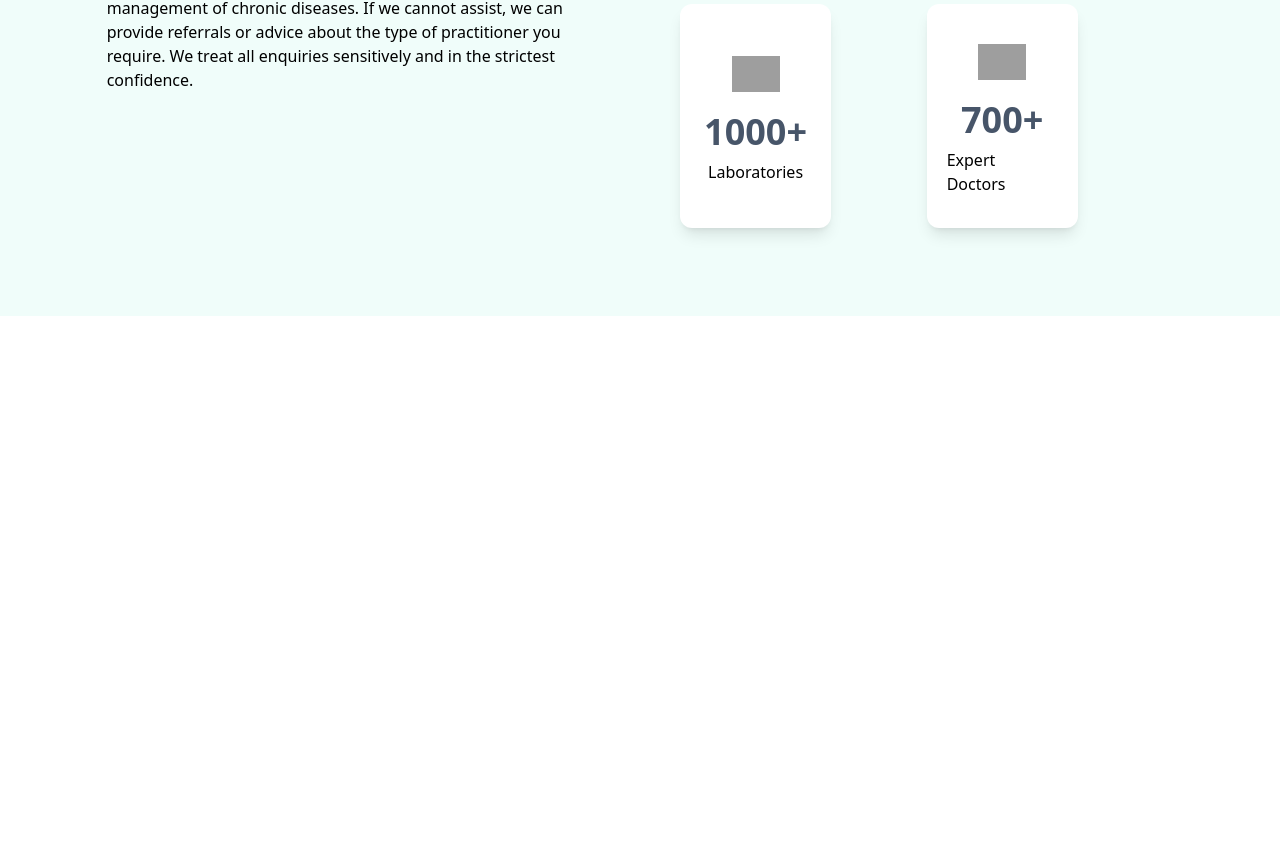
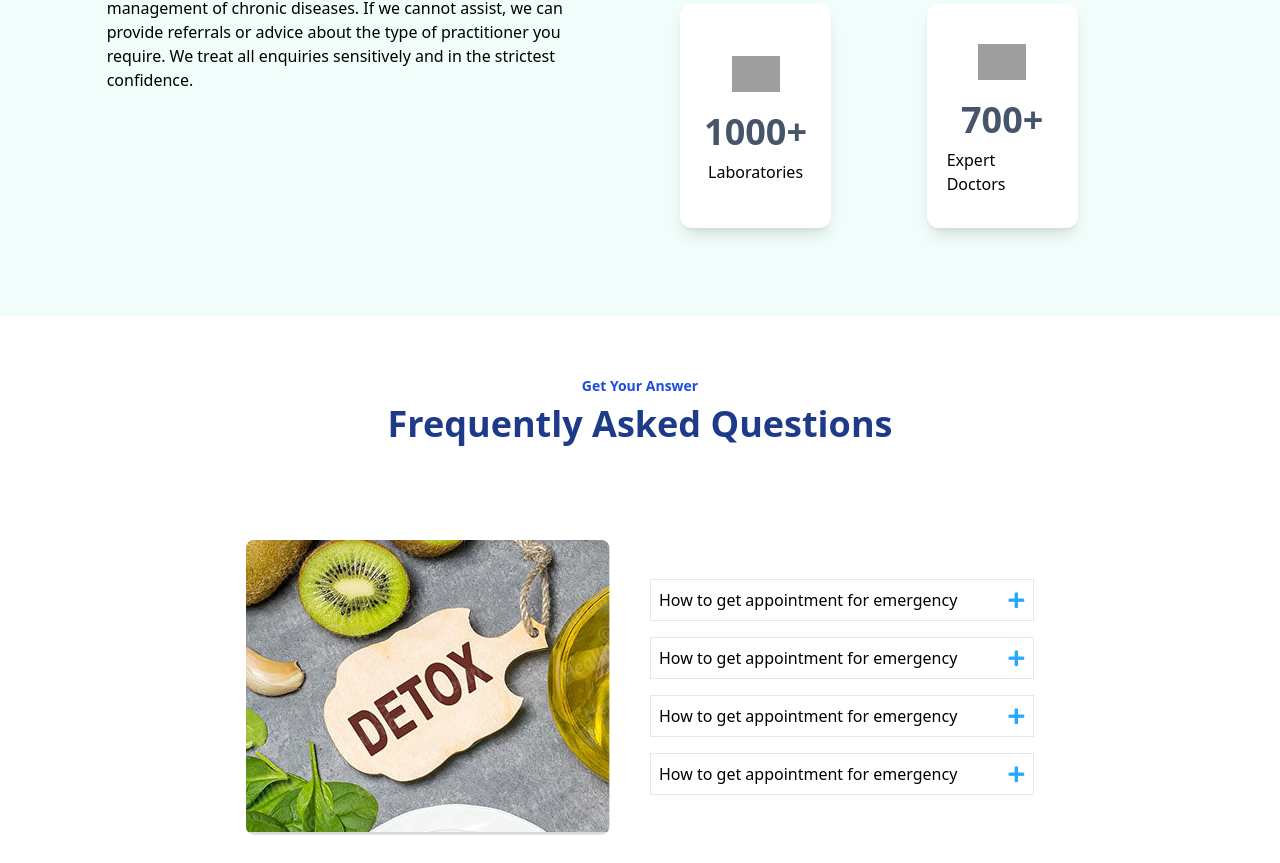
Before and after one commit to shubhamrawat0269/medify, a React (Vite) app: page / in a window 1280 px wide. Shown: the part 4331-5194 px from the top of the page. Before the commit the page ends 4647 px from the top, so only its background shows below. Built offline with nearby package versions, Linux system fonts and the light colour scheme; grey boxes are pictures that could not be loaded.

Commit message:
FAQ section added

```diff
--- a/src/components/FAQ/FAQ.jsx
+++ b/src/components/FAQ/FAQ.jsx
@@ -1,7 +1,50 @@
 import React from "react";
+import { accordionQuestionsList } from "../../dummy/primeCardData";
+
+const AccordionList = ({ key, label }) => {
+  return (
+    <div
+      key={key}
+      className="w-96 flex justify-between items-center p-2 border"
+    >
+      <h3>{label}</h3>
+      <img src="images/pngs/add.png" alt="addIcon" />
+    </div>
+  );
+};
 
 const FAQ = () => {
-  return <div>FAQ</div>;
+  // {
+  //   label: "How to get appointment for emergency",
+  //   numbers:
+  //     "Lorem ipsum dolor sit amet, consectetur adipisicing elit. Voluptatibus similique alias neque nemo cupiditate accusantium ullam minima molestias officiis laboriosam.",
+  // },
+  return (
+    <div className="bg-white">
+      <div className="w-5/6 m-auto pt-10 pb-10">
+        <div className="pt-5 pb-5 text-center">
+          <p className="font-bold text-sm text-blue-700">Get Your Answer</p>
+          <h2 className="font-bold text-4xl text-blue-900 mt-2 mb-2">
+            Frequently Asked Questions
+          </h2>
+        </div>
+      </div>
+
+      <div className="w-5/6 px-5 py-2 m-auto md:flex md:gap-10 md:justify-center md:items-center">
+        <div className="py-5">
+          <figure>
+            <img src="images/pngs/detox.png" alt="" />
+          </figure>
+        </div>
+
+        <div className="flex flex-col gap-4 mt-5 mb-5">
+          {accordionQuestionsList.map((cur, id) => {
+            return <AccordionList label={cur.label} key={id} />;
+          })}
+        </div>
+      </div>
+    </div>
+  );
 };
 
 export default FAQ;
--- a/src/dummy/primeCardData.js
+++ b/src/dummy/primeCardData.js
@@ -174,3 +174,26 @@ export const serviceData = [
     image: "images/pngs/Hospital.png",
   },
 ];
+
+export const accordionQuestionsList = [
+  {
+    label: "How to get appointment for emergency",
+    numbers:
+      "Lorem ipsum dolor sit amet, consectetur adipisicing elit. Voluptatibus similique alias neque nemo cupiditate accusantium ullam minima molestias officiis laboriosam.",
+  },
+  {
+    label: "How to get appointment for emergency",
+    numbers:
+      "Lorem ipsum dolor sit amet, consectetur adipisicing elit. Voluptatibus similique alias neque nemo cupiditate accusantium ullam minima molestias officiis laboriosam.",
+  },
+  {
+    label: "How to get appointment for emergency",
+    numbers:
+      "Lorem ipsum dolor sit amet, consectetur adipisicing elit. Voluptatibus similique alias neque nemo cupiditate accusantium ullam minima molestias officiis laboriosam.",
+  },
+  {
+    label: "How to get appointment for emergency",
+    numbers:
+      "Lorem ipsum dolor sit amet, consectetur adipisicing elit. Voluptatibus similique alias neque nemo cupiditate accusantium ullam minima molestias officiis laboriosam.",
+  },
+];
--- a/src/pages/Home.jsx
+++ b/src/pages/Home.jsx
@@ -8,6 +8,7 @@ import {
   MedicalUtilities,
   PatientCare,
   Blog,
+  FAQ,
   ServiceSection,
 } from "../components/composer";
 
@@ -23,6 +24,7 @@ const Home = () => {
       <PatientCare />
       <Blog />
       <ServiceSection />
+      <FAQ />
     </>
   );
 };
```
Also changed, not shown: public/images/pngs/add.png (added).
